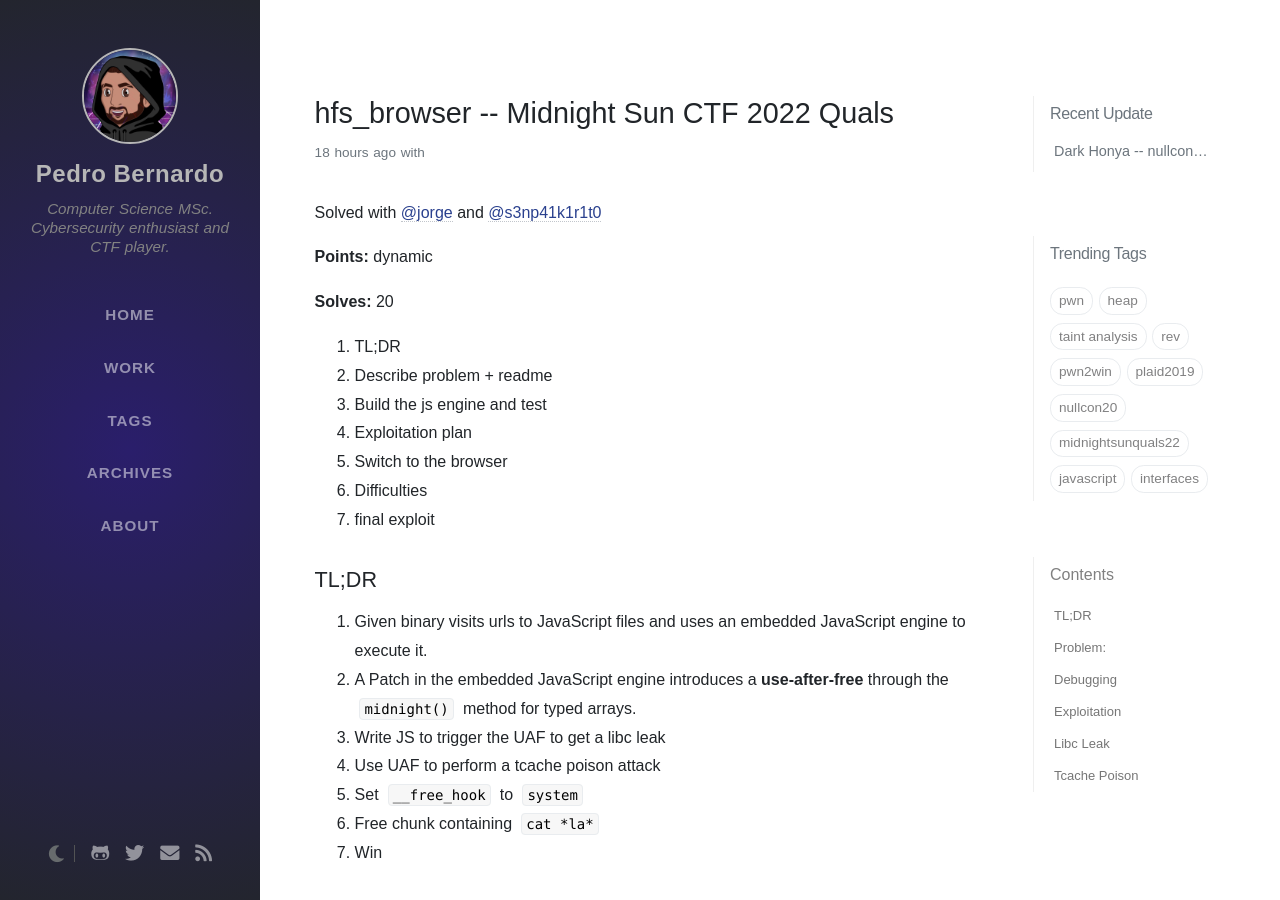
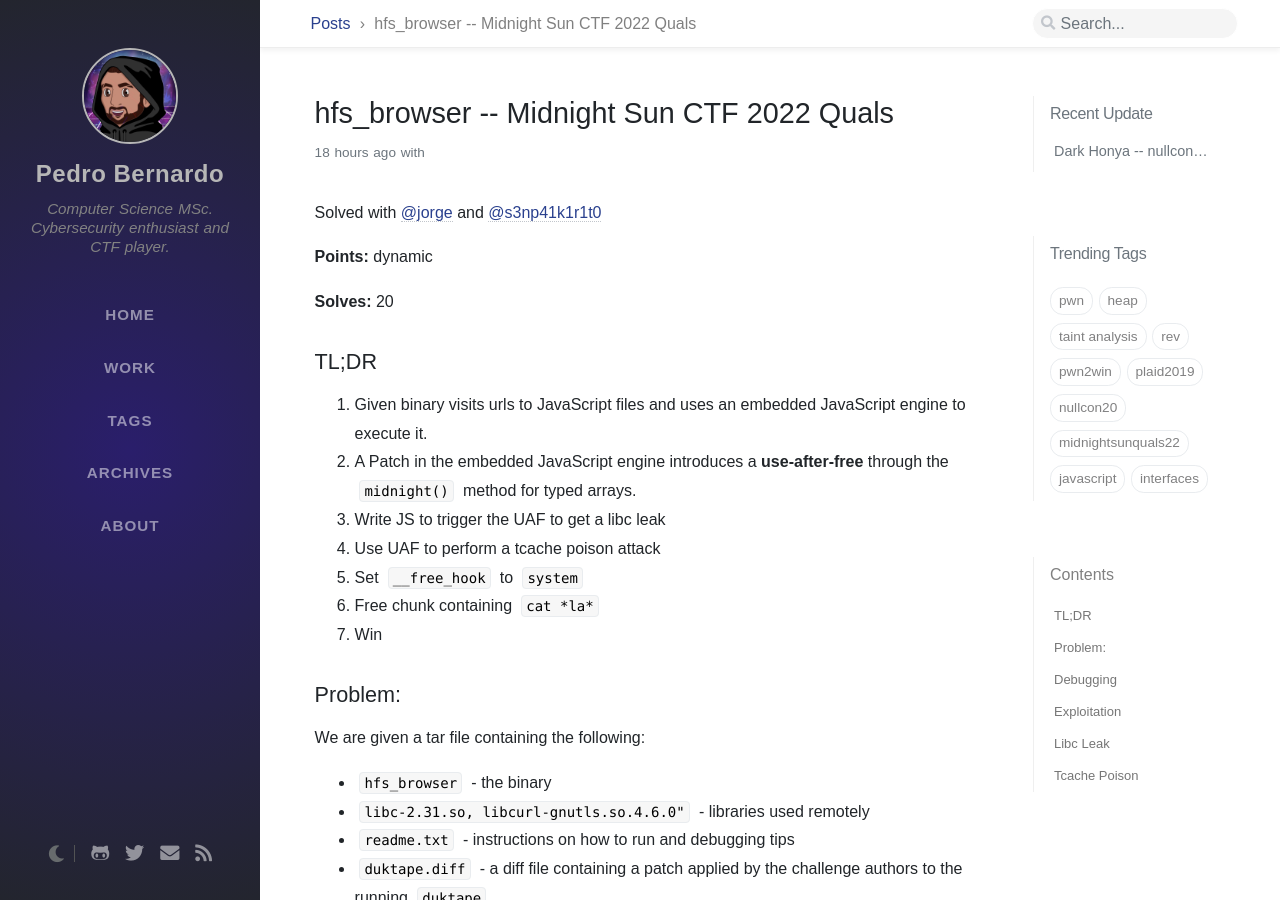
Before and after one commit to Pedro-Bernardo/pedro-bernardo.github.io, a Jekyll site: the page built from _posts/2022-04-03-midnightQuals22_hfs_browser.md, in a window 1280 px wide and 900 px high. Built offline with Jekyll 4.4.1, drawn with Linux system fonts in a browser that asks for light colours; nearby versions of some CDN libraries; some web fonts are replaced; comment, search, counter and statistics services are not loaded.

Commit message:
add hfs_browser writeup

```diff
--- a/_posts/2022-04-03-midnightQuals22_hfs_browser.md
+++ b/_posts/2022-04-03-midnightQuals22_hfs_browser.md
@@ -16,14 +16,6 @@ Solved with [@jorge](https://twitter.com/jorge_cmartins) and [@s3np41k1r1t0](htt
 <!-- **Description:** -->
 
 <!-- > We have a very safe core with a very safe enclave -->
-
-1. TL;DR
-2. Describe problem + readme
-3. Build the js engine and test
-4. Exploitation plan
-5. Switch to the browser
-6. Difficulties
-7. final exploit
 
 ## TL;DR
 1. Given binary visits urls to JavaScript files and uses an embedded JavaScript engine to execute it.
```
